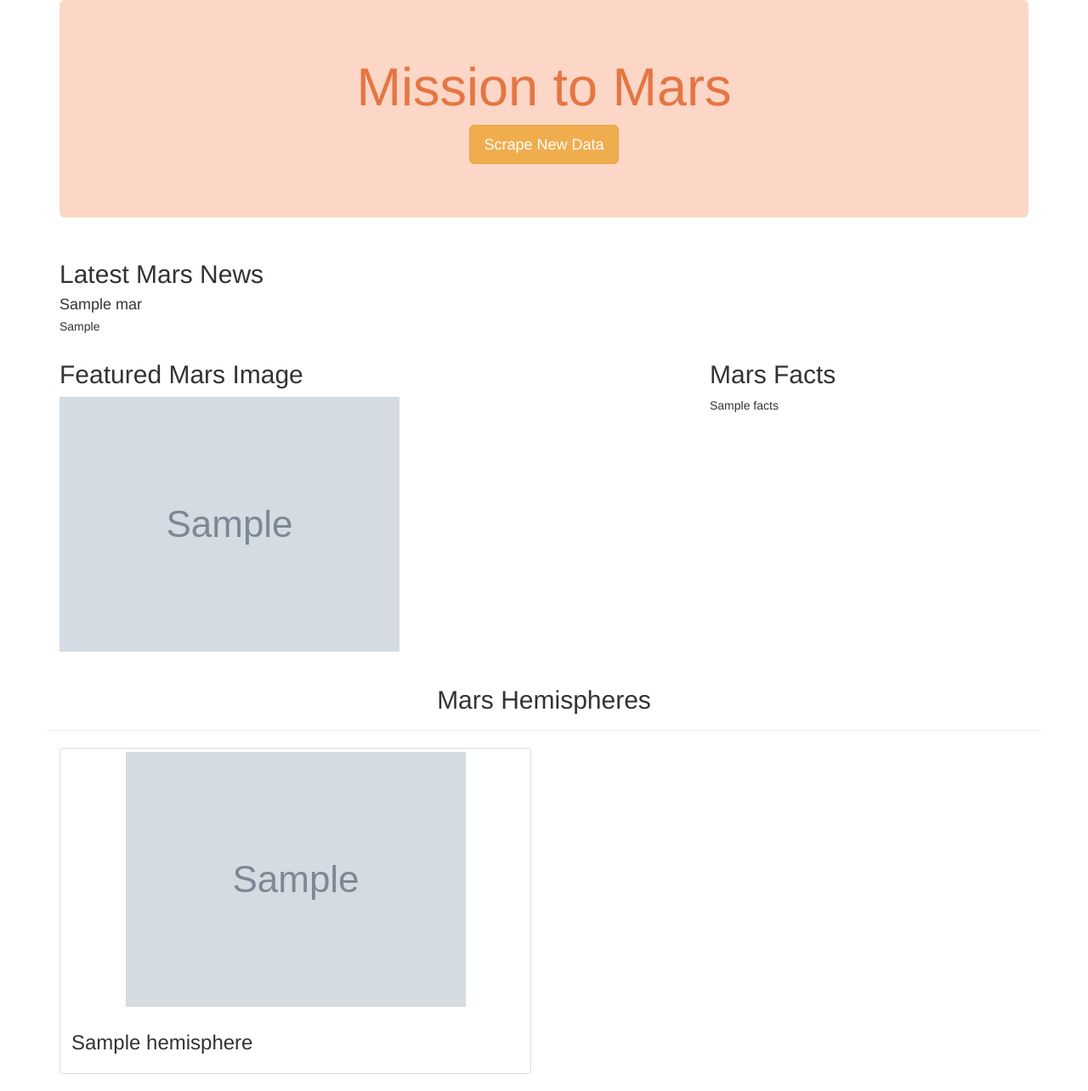
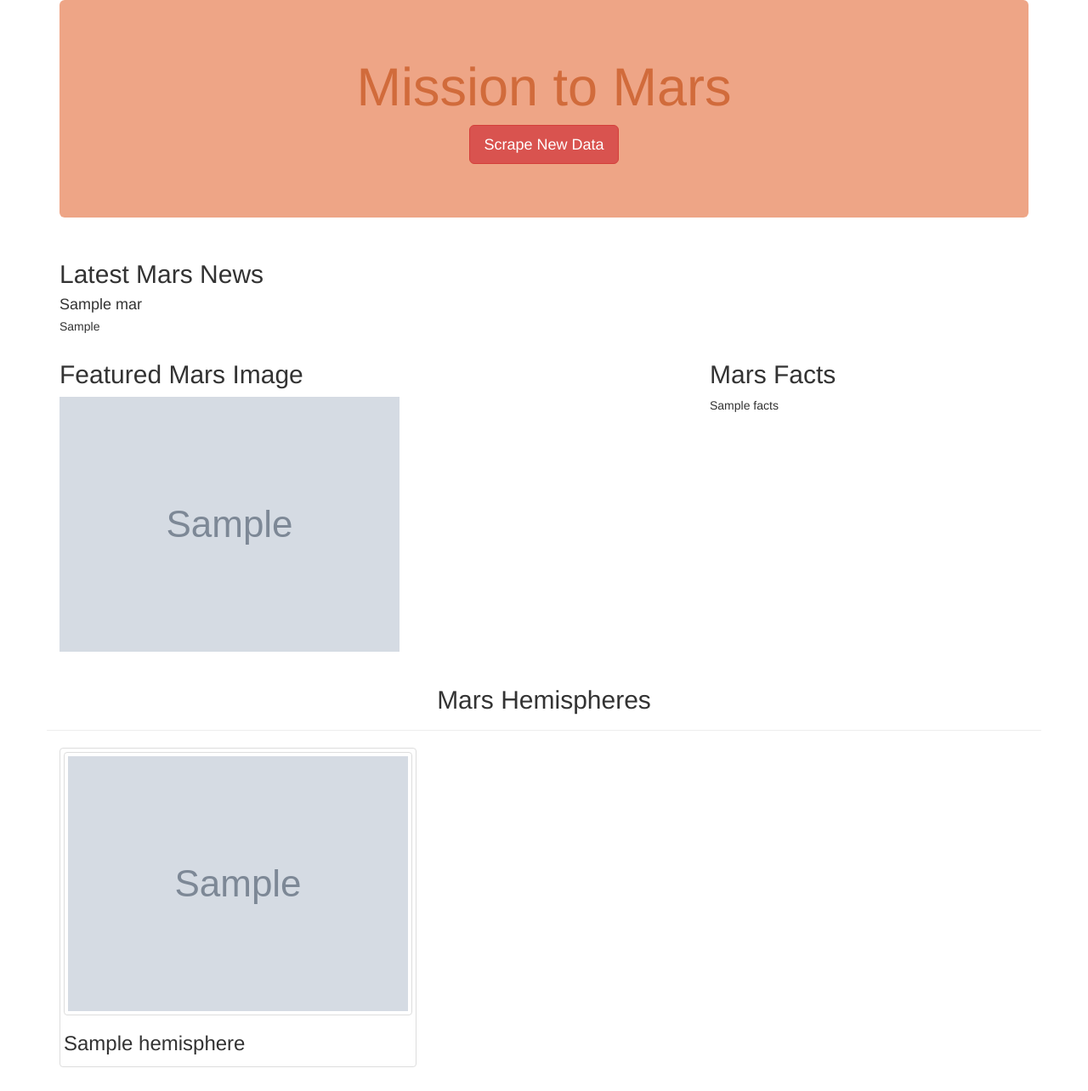
Before and after one commit to AndrejaCH/Mission-to-Mars, a Flask app: page / in a window 1280 px wide. Shown: the whole page at 85% size. After the commit the page ends 1256 px from the top, so only its background shows below. Run offline with Flask 2, Linux system fonts and the light colour scheme; grey boxes marked "Sample" are stand-in pictures; a database or web service that is not in the repository returns one stand-in record (values such as "Sample title"); some libraries are stand-ins or nearby versions.

Commit message:
add jumbot style background

```diff
--- a/Mars_Scraping/templates/index.html
+++ b/Mars_Scraping/templates/index.html
@@ -13,10 +13,10 @@
   <body>
     <div class="container">
       <!-- Add Jumbotron to Header -->
-      <div class="jumbotron text-center" style="background-color: #fcd6c6">
-        <h1 style="color: #e47643">Mission to Mars</h1>
+      <div class="jumbotron text-center" style="background-color: #eea586">
+        <h1 style="color: #d16b3b">Mission to Mars</h1>
         <!-- Add a button to activate scraping script -->
-        <p><a class="btn btn-warning btn-lg" href="/scrape" role="button">Scrape New Data</a></p>
+        <p><a class="btn btn-danger btn-lg" href="/scrape" role="button">Scrape New Data</a></p>
       </div>
 
       <!-- Add section for Mars News -->
@@ -49,8 +49,7 @@
           <!-- Mars Facts -->
           <div class="row" id="mars-facts">
             <h2>Mars Facts</h2>
-            <table border="5"> </table>
-              {{ mars.facts | safe }}
+             <table border="5" class="dataframe table table-condensed">{{ mars.facts | safe }}</table>
           </div>
         </div>
       </div>
@@ -63,8 +62,8 @@
 
         {% for hemisphere in mars.hemispheres %}
         <div class="col-md-6">
-          <div class="thumbnail">
-            <img src="{{hemisphere.img_url | default('static/images/error.png', true)}}" alt="..." >
+          <div class="img-thumbnail">
+            <img src="{{hemisphere.img_url | default('static/images/error.png', true)}}" alt="..." class="img-thumbnail">
             <div class="caption">
               <h3>{{hemisphere.title}}</h3>
             </div>
```
